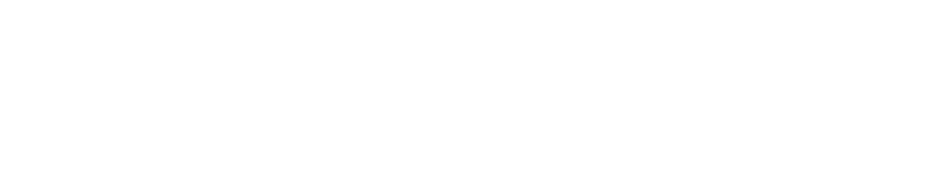
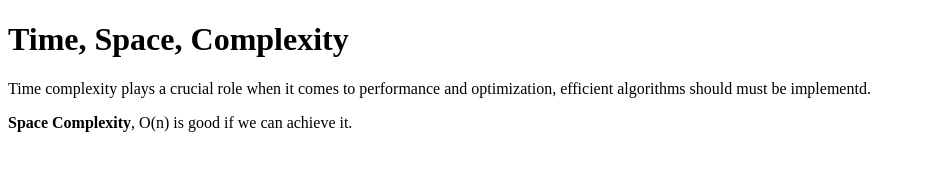
Before and after one commit to acciojob/time-and-space-complexity-git-uday-kiran, a website: page main.html in a window 1280 px wide. Shown: the whole page, without its empty margins (0-925 px from the left). Drawn offline with Linux system fonts and the light colour scheme.

Commit message:
created a submission

```diff
--- a/main.html
+++ b/main.html
@@ -1,16 +1,20 @@
 <!DOCTYPE html>
 
 <html>
+  <head>
+    <link rel="stylesheet" href="styles.css" />
+  </head>
 
-<head>
-	<link rel="stylesheet" href="styles.css">
-</head>
-
-<body>
-	<!-- the entire body must be written by student -->
-    <script type="text/javascript" src="./script.js">
-</script>
-
-</body>
-
+  <body>
+    <!-- the entire body must be written by student -->
+    <h1>Time, Space, Complexity</h1>
+    <p>
+      Time complexity plays a crucial role when it comes to performance and
+      optimization, efficient algorithms should must be implementd.
+    </p>
+    <p>
+        <b>Space Complexity</b>, O(n) is good if we can achieve it.
+    </p>
+    <script type="text/javascript" src="./script.js"></script>
+  </body>
 </html>
```
